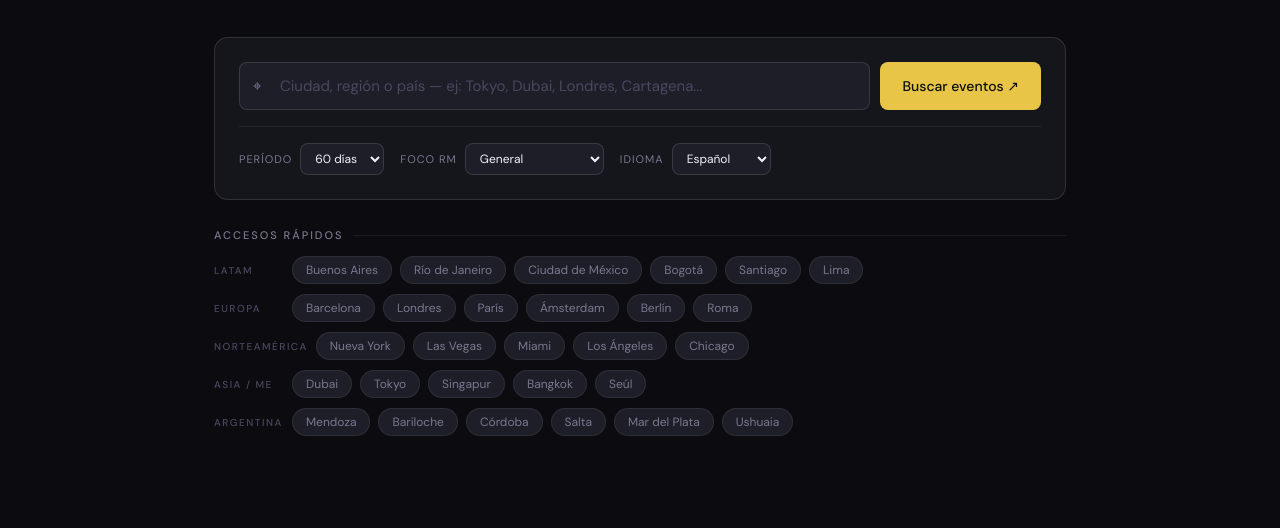
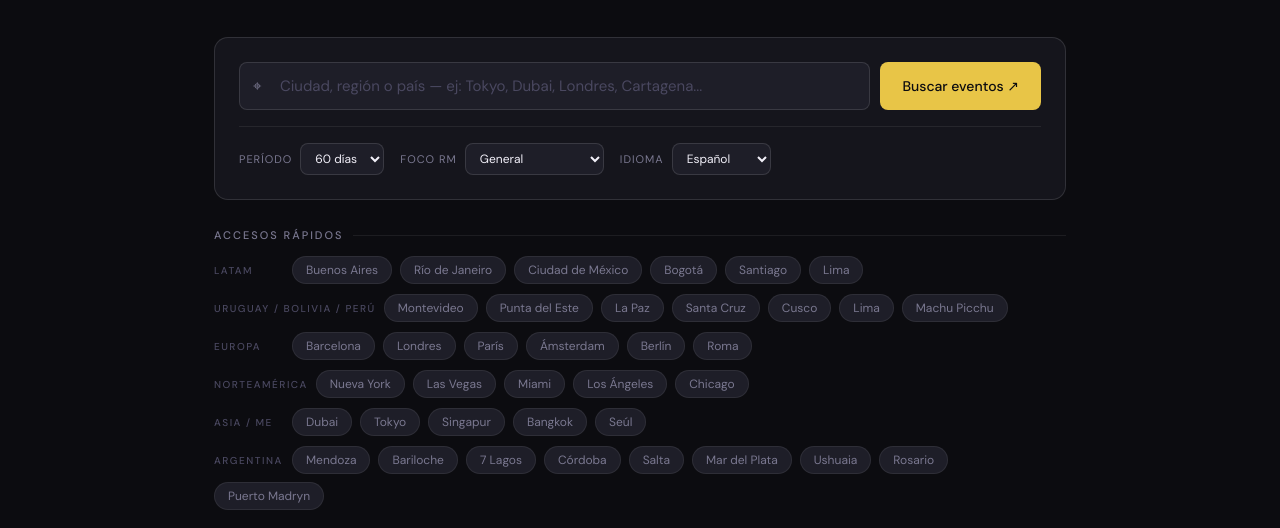
Before and after one commit to kevin31-mdz/event-radar, a website: page public/index.html in a window 1280 px wide. Shown: the part 272-800 px from the top of the page. Drawn offline with Linux system fonts and the light colour scheme.

Commit message:
update destinations

```diff
--- a/public/index.html
+++ b/public/index.html
@@ -176,6 +176,16 @@
     <span class="chip" onclick="go('Lima')">Lima</span>
   </div>
     <div class="region-row">
+        <span class="region-label">Uruguay / Bolivia / Perú</span>
+        <span class="chip" onclick="go('Montevideo')">Montevideo</span>
+        <span class="chip" onclick="go('Punta del Este')">Punta del Este</span>
+        <span class="chip" onclick="go('La Paz')">La Paz</span>
+        <span class="chip" onclick="go('Santa Cruz de la Sierra')">Santa Cruz</span>
+        <span class="chip" onclick="go('Cusco')">Cusco</span>
+        <span class="chip" onclick="go('Lima')">Lima</span>
+        <span class="chip" onclick="go('Machu Picchu')">Machu Picchu</span>
+    </div>
+    <div class="region-row">
         <span class="region-label">Europa</span>
         <span class="chip" onclick="go('Barcelona')">Barcelona</span>
         <span class="chip" onclick="go('Londres')">Londres</span>
@@ -191,6 +201,27 @@
         <span class="chip" onclick="go('Miami')">Miami</span>
         <span class="chip" onclick="go('Los Ángeles')">Los Ángeles</span>
         <span class="chip" onclick="go('Chicago')">Chicago</span>
+    </div>
+    <div class="region-row">
+        <span class="region-label">Asia / ME</span>
+        <span class="chip" onclick="go('Dubai')">Dubai</span>
+        <span class="chip" onclick="go('Tokyo')">Tokyo</span>
+        <span class="chip" onclick="go('Singapur')">Singapur</span>
+        <span class="chip" onclick="go('Bangkok')">Bangkok</span>
+        <span class="chip" onclick="go('Seúl')">Seúl</span>
+    </div>
+    <div class="region-row">
+        <span class="region-label">Argentina</span>
+        <span class="chip" onclick="go('Mendoza')">Mendoza</span>
+        <span class="chip" onclick="go('Bariloche')">Bariloche</span>
+        <span class="chip" onclick="go('Región de los 7 Lagos, Neuquén')">7 Lagos</span>
+        <span class="chip" onclick="go('Córdoba')">Córdoba</span>
+        <span class="chip" onclick="go('Salta')">Salta</span>
+        <span class="chip" onclick="go('Mar del Plata')">Mar del Plata</span>
+        <span class="chip" onclick="go('Ushuaia')">Ushuaia</span>
+        <span class="chip" onclick="go('Rosario')">Rosario</span>
+        <span class="chip" onclick="go('Puerto Madryn')">Puerto Madryn</span>
+    </div>
     </div>
       <div class="region-row">
         <span class="region-label">Asia / ME</span>
```
Lines whose indentation alone changed are shown as unchanged.
